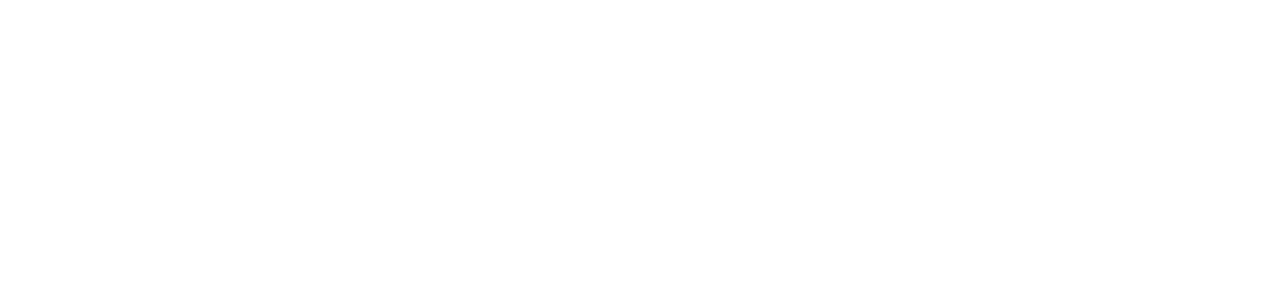
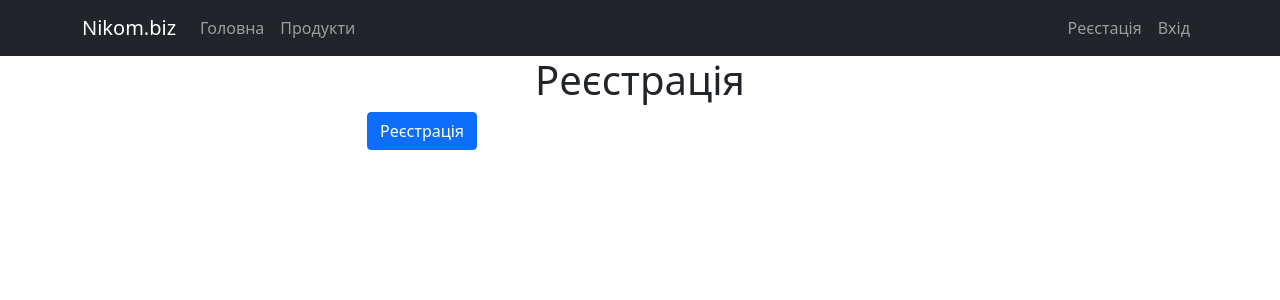
Before and after one commit to Kvazar3S273/ListTypeScript, a React (Create React App) app: page /register in a window 1280 px wide. Before the commit this address had no page. Shown: the top 300 px of the page. Built offline with nearby package versions, Linux system fonts and the light colour scheme.

Commit message:
add register

```diff
--- a/src/App.tsx
+++ b/src/App.tsx
@@ -2,16 +2,31 @@
 import { BrowserRouter, Routes, Route } from "react-router-dom";
 import HomePage from './components/Home';
 import ProductList from './components/ProductList';
+import LoginPage from './components/auth/Login';
+import RegisterPage from './components/auth/Register';
+import DefaultLayout from './components/containers/DefaultLayout';
+import AdminLayout from './components/containers/AdminLayout';
+import NoMatch from './components/NoMatch';
 import './App.css';
 
 function App() {
   return (
     <BrowserRouter>
       <Routes>
-        <Route path="/">
+        <Route path="/" element={<DefaultLayout />}>
           <Route index element={< HomePage />} />
+          <Route path="login" element={<LoginPage />} />
+          <Route path="register" element={<RegisterPage />} />
+
+
           <Route path="/list" element={<ProductList />} />
+          <Route path="*" element={<NoMatch />} />
         </Route>
+        <Route path="/admin" element={<AdminLayout />}>
+            <Route index element={<RegisterPage />} />
+
+            <Route path="*" element={<NoMatch />} />
+          </Route>
       </Routes>
     </BrowserRouter>
   );
--- /dev/null
+++ b/src/components/NoMatch/index.tsx
@@ -0,0 +1,14 @@
+import { Link } from "react-router-dom";
+
+const NoMatch = () => {
+  return (
+    <>
+      <h2>Nothing to see here!</h2>
+      <p>
+        <Link to="/">Go to the home page</Link>
+      </p>
+    </>
+  );
+};
+
+export default NoMatch;
--- /dev/null
+++ b/src/components/auth/Register/index.tsx
@@ -0,0 +1,62 @@
+import React, { useState } from "react";
+import InputGroup from "../../common/InputGroup";
+// import {useActions} from '../../../hooks/useActions';
+import {IRegisterModel} from './types';
+
+
+
+const RegisterPage = () => {
+
+  // const {registerUser} = useActions();
+
+  const [model, setModel] = useState<IRegisterModel>({
+    name: "",
+    email: "",
+  } as IRegisterModel);
+
+  const hadleChange = (e: React.ChangeEvent<HTMLInputElement>) => {
+    setModel({
+      ...model,
+      [e.target.name]: e.target.value,
+    });
+  };
+
+  const handleSubmit = (e: React.FormEvent) => {
+    e.preventDefault();
+    // registerUser(model);
+    console.log("submit data", model);
+  };
+
+  return (
+    <>
+      <div className="row">
+        <div className="col-md-6 offset-md-3">
+          <h1 className="text-center">Реєстрація</h1>
+          <form onSubmit={handleSubmit}>
+            {/* <InputGroup
+              label="Пошта"
+              value={model.email}
+              field="surname"
+              type="email"
+              onChange={hadleChange}
+            />
+
+            <InputGroup
+              label="Ім'я"
+              value={model.name}
+              field="name"
+              type="text"
+              onChange={hadleChange}
+            /> */}
+
+            <button type="submit" className="btn btn-primary">
+              Реєстрація
+            </button>
+          </form>
+        </div>
+      </div>
+    </>
+  );
+};
+
+export default RegisterPage;
--- /dev/null
+++ b/src/components/auth/Register/types.ts
@@ -0,0 +1,6 @@
+export interface IRegisterModel {
+    name: string;
+    email: string;
+    password: string;
+    password_confirmation: string;
+  }
--- /dev/null
+++ b/src/components/containers/AdminLayout/AdminLayout.tsx
@@ -0,0 +1,15 @@
+import { Outlet } from "react-router";
+import Header from './Header';
+
+const AdminLayout = () => {
+    return (
+        <>
+            <Header/>
+            <div className="container">
+                <Outlet />
+            </div>
+        </>
+    );
+}
+
+export default AdminLayout;
--- /dev/null
+++ b/src/components/containers/AdminLayout/Header.tsx
@@ -0,0 +1,67 @@
+import { Link } from "react-router-dom";
+import { useTypedSelector } from "../../../hooks/useTypedSelector";
+
+const Header = () => {
+  const { isAuth, user } = useTypedSelector((redux) => redux.auth);
+
+  return (
+    <nav className="navbar navbar-expand-lg navbar-light bg-light">
+      <div className="container">
+        <Link className="navbar-brand" to="/">
+          Адмінка
+        </Link>
+        <button
+          className="navbar-toggler"
+          type="button"
+          data-bs-toggle="collapse"
+          data-bs-target="#navbarSupportedContent"
+          aria-controls="navbarSupportedContent"
+          aria-expanded="false"
+          aria-label="Toggle navigation"
+        >
+          <span className="navbar-toggler-icon"></span>
+        </button>
+        <div className="collapse navbar-collapse" id="navbarSupportedContent">
+          <ul className="navbar-nav me-auto mb-2 mb-lg-0">
+            <li className="nav-item">
+              <Link className="nav-link" to="/">
+                Головна
+              </Link>
+            </li>
+          </ul>
+          {isAuth ? (
+            <ul className="navbar-nav">
+              <li className="nav-item">
+                <Link className="nav-link" to="/profile">
+                   <img src={user?.image} alt="image" className="rounded-circle" width="32" />
+                   &nbsp;&nbsp;
+                   {user?.email}
+                </Link>
+              </li>
+              <li className="nav-item">
+                <Link className="nav-link" to="/logout">
+                  Вихід
+                </Link>
+              </li>
+            </ul>
+          ) : (
+            <ul className="navbar-nav">
+              <li className="nav-item">
+                <Link className="nav-link" to="/register">
+                  Реєстація
+                </Link>
+              </li>
+              <li className="nav-item">
+                <Link className="nav-link" to="/login">
+                  Вхід
+                </Link>
+              </li>
+            </ul>
+          )}
+        </div>
+      </div>
+    </nav>
+  );
+};
+
+export default Header;
--- /dev/null
+++ b/src/components/containers/AdminLayout/index.tsx
@@ -0,0 +1,3 @@
+import AdminLayout from "./AdminLayout";
+
+export default AdminLayout;
--- /dev/null
+++ b/src/components/containers/DefaultLayout/DefaultLayout.tsx
@@ -0,0 +1,15 @@
+import { Outlet } from "react-router";
+import Header from './Header';
+
+const DefaultLayout = () => {
+    return (
+        <>
+            <Header/>
+            <div className="container">
+                <Outlet />
+            </div>
+        </>
+    );
+}
+
+export default DefaultLayout;
--- /dev/null
+++ b/src/components/containers/DefaultLayout/Header.tsx
@@ -0,0 +1,72 @@
+import { Link } from "react-router-dom";
+import { useTypedSelector } from "../../../hooks/useTypedSelector";
+
+const Header = () => {
+  const { isAuth, user } = useTypedSelector((redux) => redux.auth);
+
+  return (
+    <nav className="navbar navbar-expand-lg navbar-dark bg-dark">
+      <div className="container">
+        <Link className="navbar-brand" to="/">
+          Nikom.biz
+        </Link>
+        <button
+          className="navbar-toggler"
+          type="button"
+          data-bs-toggle="collapse"
+          data-bs-target="#navbarSupportedContent"
+          aria-controls="navbarSupportedContent"
+          aria-expanded="false"
+          aria-label="Toggle navigation"
+        >
+          <span className="navbar-toggler-icon"></span>
+        </button>
+        <div className="collapse navbar-collapse" id="navbarSupportedContent">
+          <ul className="navbar-nav me-auto mb-2 mb-lg-0">
+            <li className="nav-item">
+              <Link className="nav-link" to="/">
+                Головна
+              </Link>
+            </li>
+            <li className="nav-item">
+              <Link className="nav-link" to="/products/list">
+                Продукти
+              </Link>
+            </li>
+          </ul>
+          {isAuth ? (
+            <ul className="navbar-nav">
+              <li className="nav-item">
+                <Link className="nav-link" to="/profile">
+                   <img src={user?.image} alt="image" className="rounded-circle" width="32" />
+                   &nbsp;&nbsp;
+                   {user?.email}
+                </Link>
+              </li>
+              <li className="nav-item">
+                <Link className="nav-link" to="/logout">
+                  Вихід
+                </Link>
+              </li>
+            </ul>
+          ) : (
+            <ul className="navbar-nav">
+              <li className="nav-item">
+                <Link className="nav-link" to="/register">
+                  Реєстація
+                </Link>
+              </li>
+              <li className="nav-item">
+                <Link className="nav-link" to="/login">
+                  Вхід
+                </Link>
+              </li>
+            </ul>
+          )}
+        </div>
+      </div>
+    </nav>
+  );
+};
+
+export default Header;
--- /dev/null
+++ b/src/components/containers/DefaultLayout/index.tsx
@@ -0,0 +1,3 @@
+import DefaultLayout from "./DefaultLayout";
+
+export default DefaultLayout;
--- a/src/store/reducers/index.tsx
+++ b/src/store/reducers/index.tsx
@@ -1,7 +1,9 @@
 import {combineReducers} from "redux";
+import { authReducer } from "../../components/auth/Login/reducer";
 import {prodReducer} from "./prodReducer";
 
 export const rootReducer = combineReducers({
+    auth: authReducer,
     prod: prodReducer
 })
 
```
Also changed, not shown: src/components/auth/Register/action.ts (added, +16 -0 lines).
